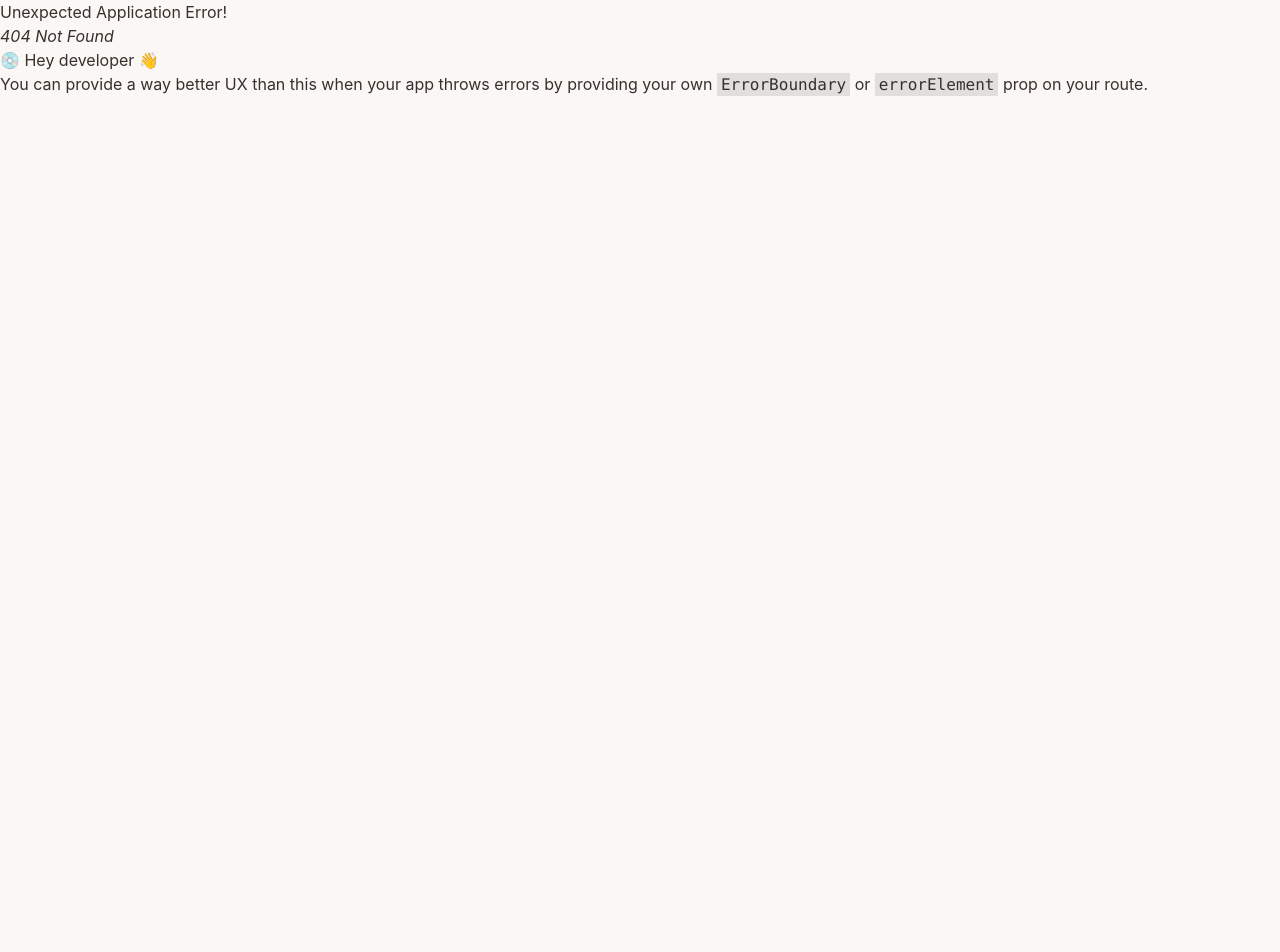
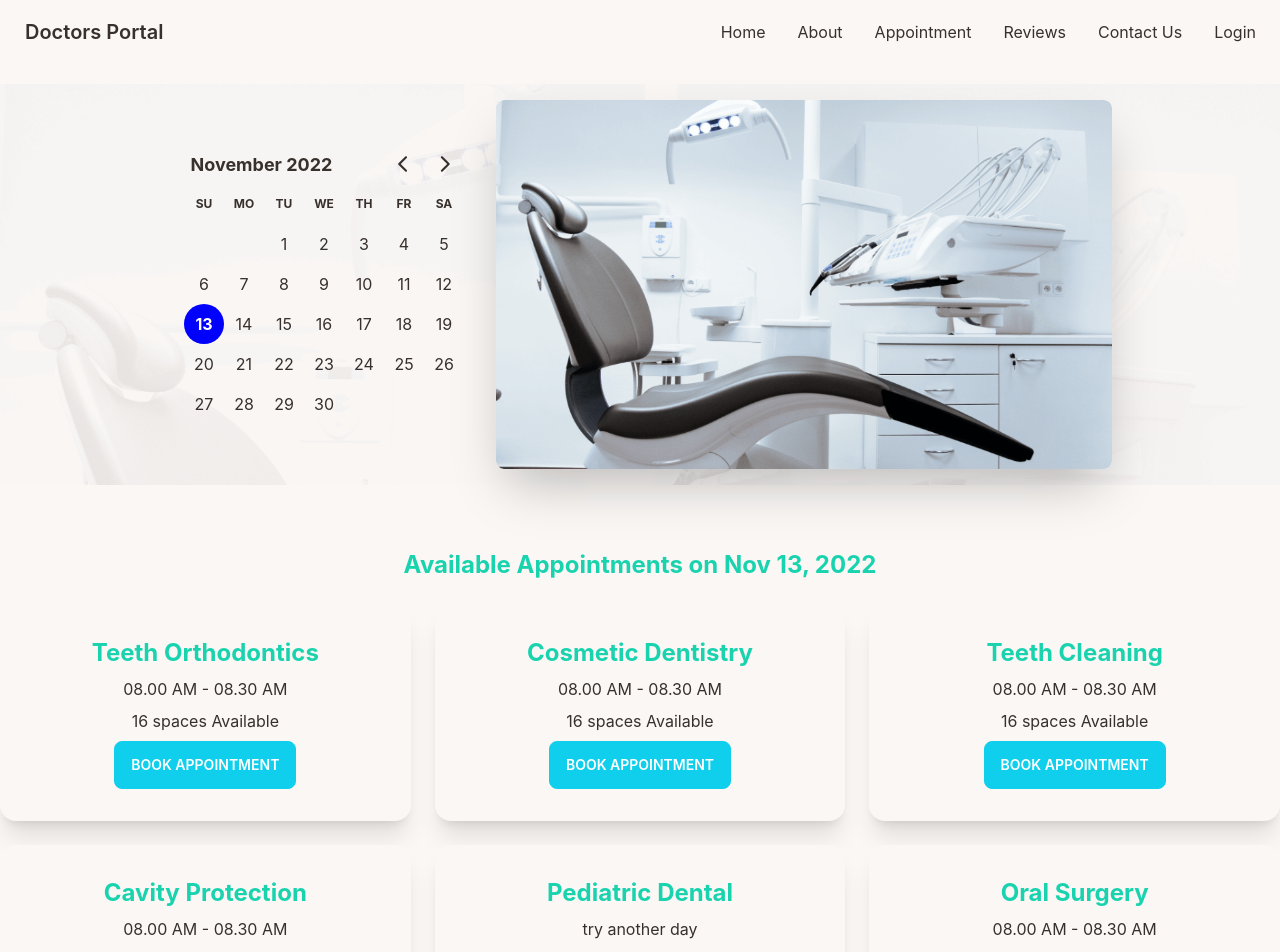
Before and after one commit to webnur/doctors-portal, a React (Create React App) app: page /appointment in a window 1280 px wide. Before the commit this address had no page. Shown: the top 952 px of the page. Before the commit the page ends 800 px from the top, so only its background shows below. Built offline with nearby package versions, Linux system fonts and the light colour scheme.

Commit message:
module 72 appointment components done

```diff
--- a/package.json
+++ b/package.json
@@ -7,7 +7,9 @@
     "@testing-library/react": "^13.4.0",
     "@testing-library/user-event": "^13.5.0",
     "daisyui": "^2.39.1",
+    "date-fns": "^2.29.3",
     "react": "^18.2.0",
+    "react-day-picker": "^8.3.6",
     "react-dom": "^18.2.0",
     "react-router-dom": "^6.4.3",
     "react-scripts": "5.0.1",
--- /dev/null
+++ b/public/appointmentOptions.json
@@ -0,0 +1,118 @@
+[
+    {
+      "_id": 1,
+      "name": "Teeth Orthodontics",
+      "slots": [
+        "08.00 AM - 08.30 AM",
+        "08.30 AM - 09.00 AM",
+        "09.00 AM - 9.30 AM",
+        "09.30 AM - 10.00 AM",
+        "10.00 AM - 10.30 AM",
+        "10.30 AM - 11.00 AM",
+        "11.00 AM - 11.30 AM",
+        "11.30 AM - 12.00 AM",
+        "1.00 PM - 1.30 PM",
+        "1.30 PM - 2.00 PM",
+        "2.00 PM - 2.30 PM",
+        "2.30 PM - 3.00 PM",
+        "3.00 PM - 3.30 PM",
+        "3.30 PM - 4.00 PM",
+        "4.00 PM - 4.30 PM",
+        "4.30 PM - 5.00 PM"
+      ]
+    },
+    {
+      "_id": 2,
+      "name": "Cosmetic Dentistry",
+      "slots": [
+        "08.00 AM - 08.30 AM",
+        "08.30 AM - 09.00 AM",
+        "09.00 AM - 9.30 AM",
+        "09.30 AM - 10.00 AM",
+        "10.00 AM - 10.30 AM",
+        "10.30 AM - 11.00 AM",
+        "11.00 AM - 11.30 AM",
+        "11.30 AM - 12.00 AM",
+        "1.00 PM - 1.30 PM",
+        "1.30 PM - 2.00 PM",
+        "2.00 PM - 2.30 PM",
+        "2.30 PM - 3.00 PM",
+        "3.00 PM - 3.30 PM",
+        "3.30 PM - 4.00 PM",
+        "4.00 PM - 4.30 PM",
+        "4.30 PM - 5.00 PM"
+      ]
+    },
+    {
+      "_id": 3,
+      "name": "Teeth Cleaning",
+      "slots": [
+        "08.00 AM - 08.30 AM",
+        "08.30 AM - 09.00 AM",
+        "09.00 AM - 9.30 AM",
+        "09.30 AM - 10.00 AM",
+        "10.00 AM - 10.30 AM",
+        "10.30 AM - 11.00 AM",
+        "11.00 AM - 11.30 AM",
+        "11.30 AM - 12.00 AM",
+        "1.00 PM - 1.30 PM",
+        "1.30 PM - 2.00 PM",
+        "2.00 PM - 2.30 PM",
+        "2.30 PM - 3.00 PM",
+        "3.00 PM - 3.30 PM",
+        "3.30 PM - 4.00 PM",
+        "4.00 PM - 4.30 PM",
+        "4.30 PM - 5.00 PM"
+      ]
+    },
+    {
+      "_id": 4,
+      "name": "Cavity Protection",
+      "slots": [
+        "08.00 AM - 08.30 AM",
+        "08.30 AM - 09.00 AM",
+        "09.00 AM - 9.30 AM",
+        "09.30 AM - 10.00 AM",
+        "10.00 AM - 10.30 AM",
+        "10.30 AM - 11.00 AM",
+        "11.00 AM - 11.30 AM",
+        "11.30 AM - 12.00 AM",
+        "1.00 PM - 1.30 PM",
+        "1.30 PM - 2.00 PM",
+        "2.00 PM - 2.30 PM",
+        "2.30 PM - 3.00 PM",
+        "3.00 PM - 3.30 PM",
+        "3.30 PM - 4.00 PM",
+        "4.00 PM - 4.30 PM",
+        "4.30 PM - 5.00 PM"
+      ]
+    },
+    {
+      "_id": 5,
+      "name": "Pediatric Dental",
+      "slots": [
+      ]
+    },
+    {
+      "_id": 6,
+      "name": "Oral Surgery",
+      "slots": [
+        "08.00 AM - 08.30 AM",
+        "08.30 AM - 09.00 AM",
+        "09.00 AM - 9.30 AM",
+        "09.30 AM - 10.00 AM",
+        "10.00 AM - 10.30 AM",
+        "10.30 AM - 11.00 AM",
+        "11.00 AM - 11.30 AM",
+        "11.30 AM - 12.00 AM",
+        "1.00 PM - 1.30 PM",
+        "1.30 PM - 2.00 PM",
+        "2.00 PM - 2.30 PM",
+        "2.30 PM - 3.00 PM",
+        "3.00 PM - 3.30 PM",
+        "3.30 PM - 4.00 PM",
+        "4.00 PM - 4.30 PM",
+        "4.30 PM - 5.00 PM"
+      ]
+    }
+  ]
--- /dev/null
+++ b/src/Pages/Appointment/Appointment/Appointment.js
@@ -0,0 +1,23 @@
+import React, { useState } from 'react';
+import AppointmentBanner from '../AppointmentBanner/AppointmentBanner';
+import AvailableAppointment from '../AvailableAppointment/AvailableAppointment';
+
+const Appointment = () => {
+    const [selectedDate, setSelectedDate] = useState(new Date())
+    return (
+        <div>
+            <AppointmentBanner
+                selectedDate={selectedDate}
+                setSelectedDate={setSelectedDate}
+            >
+
+            </AppointmentBanner>
+
+            <AvailableAppointment
+                selectedDate={selectedDate}
+            ></AvailableAppointment>
+        </div>
+    );
+};
+
+export default Appointment;
--- /dev/null
+++ b/src/Pages/Appointment/AppointmentBanner/AppointmentBanner.js
@@ -0,0 +1,34 @@
+import React from 'react';
+import chair from '../../../assets/images/chair.png'
+import bg from '../../../assets/images/bg.png'
+import { DayPicker } from 'react-day-picker';
+
+
+const AppointmentBanner = ({ selectedDate, setSelectedDate }) => {
+    // const [selectedDate, setSelectedDate] = useState(new Date())
+
+    return (
+        <header style={{
+            background: `url(${bg})`,
+            backgroundSize: 'cover',
+            backgroundRepeat: 'no-repeat'
+        }} className='my-5'>
+            <div className="hero">
+                <div className="hero-content flex-col lg:flex-row-reverse">
+                    <img src={chair} alt='' className="lg:w-1/2 w-full rounded-lg shadow-2xl" />
+                    <div>
+                        <DayPicker
+                            mode='single'
+                            selected={selectedDate}
+                            onSelect={setSelectedDate}
+                        >
+
+                        </DayPicker>
+                    </div>
+                </div>
+            </div>
+        </header>
+    );
+};
+
+export default AppointmentBanner;
--- /dev/null
+++ b/src/Pages/Appointment/AvailableAppointment/AppointmentOption.js
@@ -0,0 +1,26 @@
+import React from 'react';
+
+const AppointmentOption = ({ appointmentOption, setTreatment }) => {
+    const { name, slots } = appointmentOption;
+
+
+    return (
+        <div className="card bg-base-100 shadow-xl">
+            <div className="card-body text-center">
+                <h2 className="text-2xl text-secondary font-bold">{name}</h2>
+                <p>{slots.length > 0 ? slots[0] : 'try another day'}</p>
+                <p>{slots.length} {slots.length > 1 ? 'spaces' : 'space'} Available</p>
+                <div className="card-actions justify-center">
+                    <label
+                    disabled={slots.length === 0}
+                     htmlFor="booking-modal"
+                      className="btn btn-primary text-white"
+                      onClick={() => setTreatment(appointmentOption)}
+                      >Book Appointment</label>
+                </div>
+            </div>
+        </div>
+    );
+};
+
+export default AppointmentOption;
--- /dev/null
+++ b/src/Pages/Appointment/AvailableAppointment/AvailableAppointment.js
@@ -0,0 +1,42 @@
+import React, { useEffect, useState } from 'react';
+import { format } from 'date-fns';
+import AppointmentOption from './AppointmentOption';
+import BookingModal from '../BookingModal/BookingModal';
+
+const AvailableAppointment = ({ selectedDate }) => {
+
+    const [appointmentOptions, setAppointmentOptions] = useState([]);
+    const [treatment, setTreatment] = useState(null);
+
+
+    useEffect(() => {
+        fetch('appointmentOptions.json')
+            .then(res => res.json())
+            .then(data => setAppointmentOptions(data))
+    }, [])
+
+    return (
+        <section className='my-16'>
+            <p className='text-2xl text-center text-secondary font-bold mb-6'>Available Appointments on {format(selectedDate, 'PP')}</p>
+            <div className='grid grid-cols-1 md:grid-cols-2 lg:grid-cols-3 gap-6 mt-6'>
+                {
+                    appointmentOptions.map(option => <AppointmentOption
+                        key={option._id}
+                        appointmentOption={option}
+                        setTreatment={setTreatment}
+                    >
+                    </AppointmentOption>)
+                }
+            </div>
+
+            {treatment &&
+                <BookingModal
+                    treatment={treatment}
+                    selectedDate={selectedDate}
+                    setTreatment={setTreatment}
+                ></BookingModal>}
+        </section>
+    );
+};
+
+export default AvailableAppointment;
--- /dev/null
+++ b/src/Pages/Appointment/BookingModal/BookingModal.js
@@ -0,0 +1,56 @@
+import { format } from 'date-fns';
+import React from 'react';
+
+const BookingModal = ({ treatment, selectedDate, setTreatment }) => {
+    const date = format(selectedDate, 'PP')
+    const { name, slots } = treatment; // treatment is appointment options just different name
+
+    const handleBooking = event => {
+        event.preventDefault();
+        const form = event.target;
+        const slot = form.slot.value;
+        const name = form.name.value;
+        const email = form.email.value;
+        const phone = form.phone.value;
+
+        const booking = {
+            appointmentDate: date,
+            treatment: name,
+            patient: name,
+            slot,
+            email,
+            phone,
+        }
+
+        console.log(booking)
+        setTreatment(null)
+
+    }
+    return (
+        <>
+            <input type="checkbox" id="booking-modal" className="modal-toggle" />
+            <div className="modal">
+                <div className="modal-box relative">
+                    <label htmlFor="booking-modal" className="btn btn-sm btn-circle absolute right-2 top-2">✕</label>
+                    <h3 className="text-lg font-bold">{name}</h3>
+                    <form onSubmit={handleBooking} className='grid grid-cols-1 gap-3 mt-10'>
+                        <input type="text" disabled value={date} className="input w-full input-bordered" />
+                        <select name='slot' className="select select-bordered w-full">
+
+                            {
+                                slots.map((slot, key) =>  <option value={slot} key={key}>{slot}</option>)
+                            }
+                        </select>
+                        <input type="text" name='name' placeholder="Your Name" className="input w-full input-bordered" />
+                        <input type="email" name='email' placeholder="Email Address" className="input w-full input-bordered" />
+                        <input type="text" name='phone' placeholder="Phone Number" className="input w-full input-bordered" />
+                        <input type="submit" value="Submit" className="input w-full btn-accent" />
+
+                    </form>
+                </div>
+            </div>
+        </>
+    );
+};
+
+export default BookingModal;
--- a/src/Routes/Routes/Routes.js
+++ b/src/Routes/Routes/Routes.js
@@ -1,5 +1,6 @@
 import { createBrowserRouter } from "react-router-dom";
 import Main from "../../Layout/Main";
+import Appointment from "../../Pages/Appointment/Appointment/Appointment";
 import Home from '../../Pages/Home/Home/Home'
 import Login from "../../Pages/Login/Login";
 
@@ -15,6 +16,10 @@
             {
                 path: '/login',
                 element: <Login></Login>
+            },
+            {
+                path: '/appointment',
+                element: <Appointment></Appointment>
             }
         ]
     }
--- a/src/index.js
+++ b/src/index.js
@@ -3,6 +3,7 @@
 import './index.css';
 import App from './App';
 import reportWebVitals from './reportWebVitals';
+import 'react-day-picker/dist/style.css';
 
 const root = ReactDOM.createRoot(document.getElementById('root'));
 root.render(
```
Also changed, not shown: 1 other file (tests, documents, lock files or other folders).
